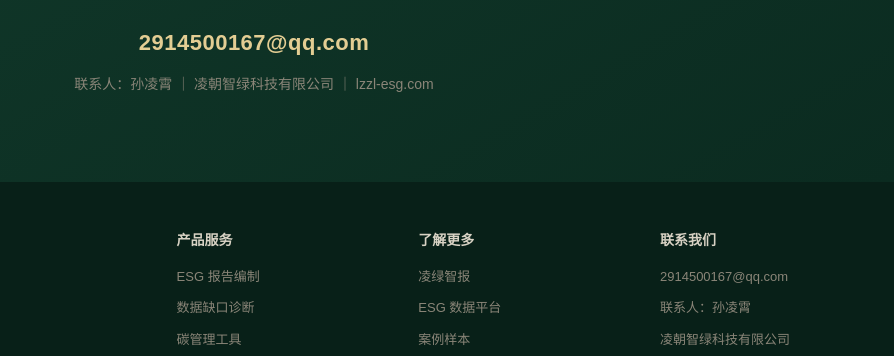
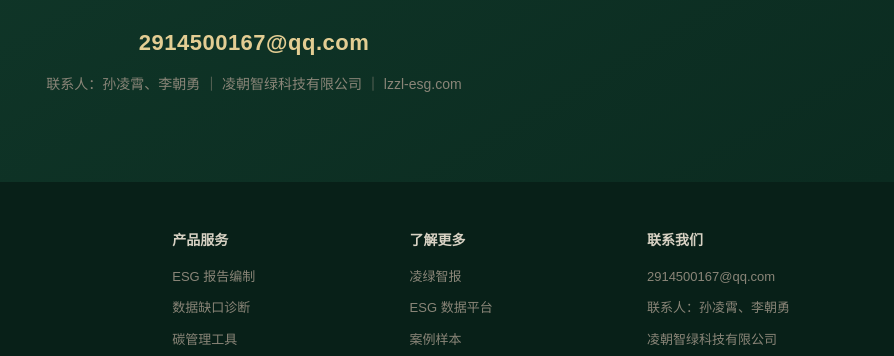
Before and after one commit to helloneeder/lzzl-esg-site, a plain HTML site: page index.html in a window 1280 px wide. Shown: the part 7250-7606 px from the top of the page, 386-1280 px from the left. Drawn offline with Linux system fonts and the light colour scheme.

Commit message:
Add co-contact 李朝勇 alongside 孙凌霄 (contact section + footer)

```diff
--- a/index.html
+++ b/index.html
@@ -423,7 +423,7 @@ footer .copy{width:100%;border-top:1px solid rgba(255,255,255,.08);padding-top:1
     <h2 class="sec-t">把每一份碳数据，都变成企业的资产</h2>
     <p>ESG报告 · 碳数据台账 · 培训工作坊 · 粤港资源对接 · 碳权开发咨询<br>欢迎邮件联系，我们将在1个工作日内回复。</p>
     <div class="mail">2914500167@qq.com</div>
-    <div class="who">联系人：孙凌霄 ｜ 凌朝智绿科技有限公司 ｜ lzzl-esg.com</div>
+    <div class="who">联系人：孙凌霄、李朝勇 ｜ 凌朝智绿科技有限公司 ｜ lzzl-esg.com</div>
   </div>
 </section>
 
@@ -449,7 +449,7 @@ footer .copy{width:100%;border-top:1px solid rgba(255,255,255,.08);padding-top:1
     <div class="fcol">
       <h4>联系我们</h4>
       <a href="mailto:2914500167@qq.com">2914500167@qq.com</a>
-      <p>联系人：孙凌霄</p>
+      <p>联系人：孙凌霄、李朝勇</p>
       <p>凌朝智绿科技有限公司</p>
     </div>
     <div class="copy">© 2026 凌朝智绿科技有限公司 Lingchao IntelGreen Technology Co., Ltd. · ESG × AI，让绿色成为一门好生意</div>
```
